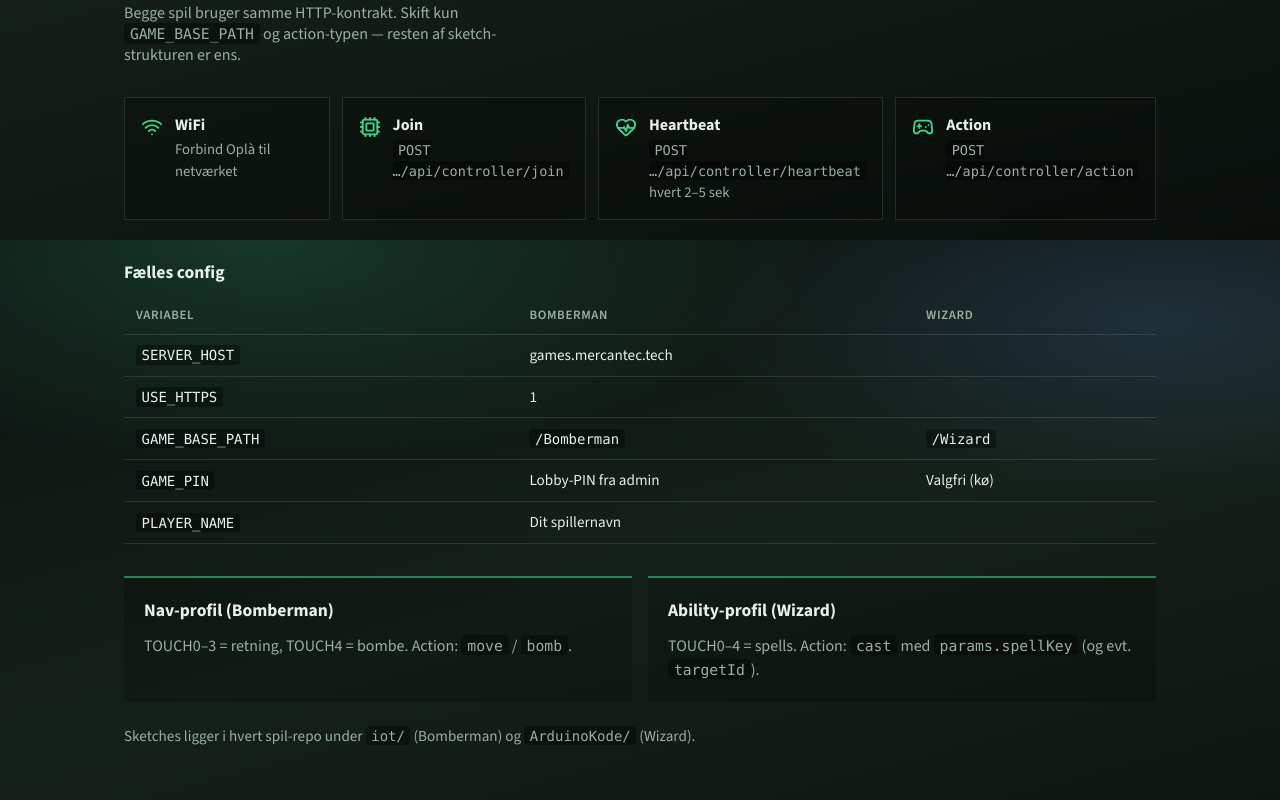
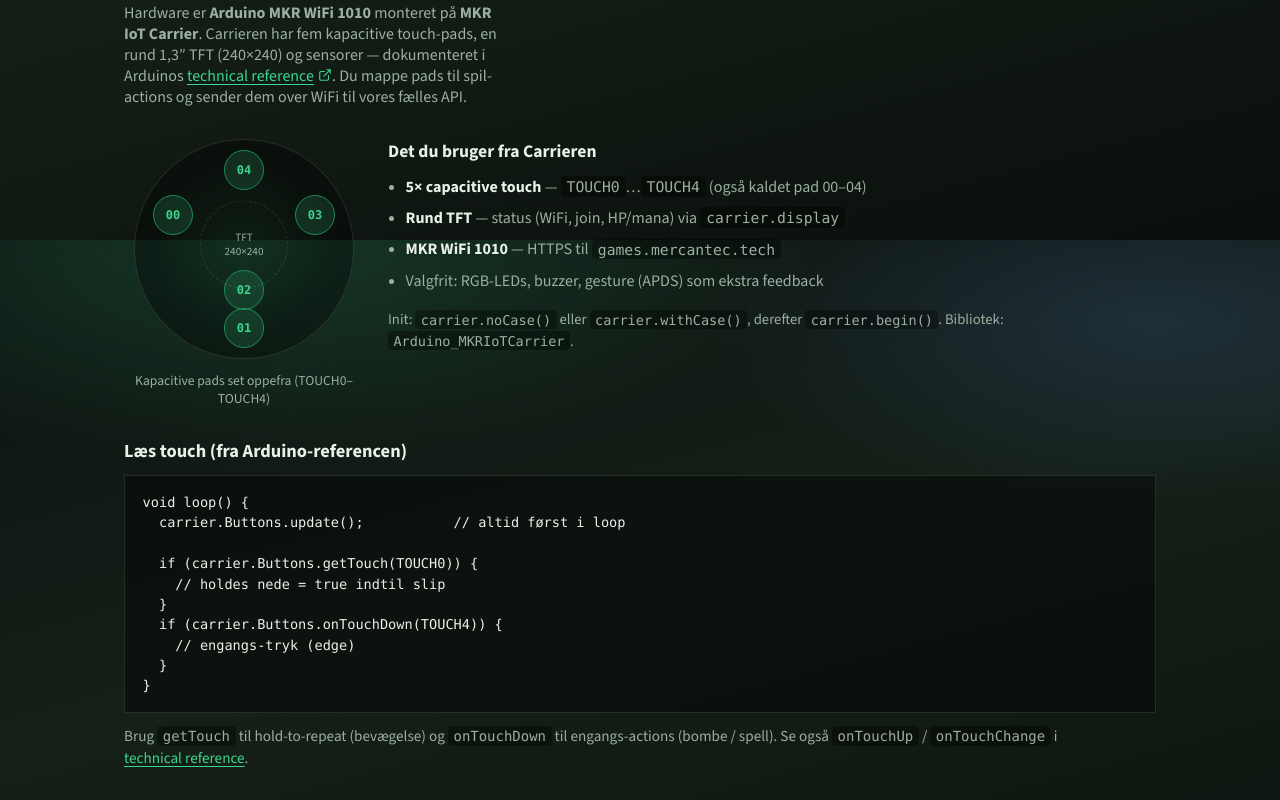
Before and after one commit to Mercantech/Games, a React (Vite) app in the folder web/: page / in a window 1280 px wide. Shown: the part 1360-2160 px from the top of the page. Built offline with nearby package versions, Linux system fonts and the light colour scheme.

Commit message:
Document MKR IoT Carrier pads and Buttons API on portal

```diff
--- a/web/src/App.css
+++ b/web/src/App.css
@@ -210,6 +210,147 @@
   line-height: 1.4;
 }
 
+.inline-link {
+  color: var(--accent);
+  text-decoration: underline;
+  text-underline-offset: 3px;
+  display: inline-flex;
+  align-items: center;
+  gap: 0.25rem;
+}
+
+.inline-link:hover {
+  color: var(--ink);
+}
+
+.hw-grid {
+  display: grid;
+  gap: 1.5rem;
+  margin-bottom: 2rem;
+}
+
+@media (min-width: 800px) {
+  .hw-grid {
+    grid-template-columns: 240px 1fr;
+    align-items: start;
+  }
+}
+
+.pad-diagram {
+  text-align: center;
+}
+
+.pad-ring {
+  position: relative;
+  width: 220px;
+  height: 220px;
+  margin: 0 auto;
+  border-radius: 50%;
+  border: 1px solid var(--line);
+  background:
+    radial-gradient(circle at 50% 50%, rgba(61, 214, 140, 0.08), transparent 60%),
+    rgba(0, 0, 0, 0.35);
+}
+
+.pad {
+  position: absolute;
+  width: 40px;
+  height: 40px;
+  border-radius: 50%;
+  border: 1px solid var(--accent-dim);
+  background: rgba(61, 214, 140, 0.15);
+  color: var(--accent);
+  font-family: ui-monospace, Consolas, monospace;
+  font-size: 0.75rem;
+  font-weight: 700;
+  display: grid;
+  place-items: center;
+}
+
+.pad-4 { top: 10px; left: 50%; transform: translateX(-50%); }
+.pad-0 { top: 55px; left: 18px; }
+.pad-3 { top: 55px; right: 18px; }
+.pad-2 { bottom: 48px; left: 50%; transform: translateX(-50%); }
+.pad-1 { bottom: 10px; left: 50%; transform: translateX(-50%); }
+
+.pad-screen {
+  position: absolute;
+  top: 50%;
+  left: 50%;
+  transform: translate(-50%, -55%);
+  width: 88px;
+  height: 88px;
+  border-radius: 50%;
+  border: 1px dashed var(--line);
+  display: grid;
+  place-content: center;
+  font-size: 0.7rem;
+  line-height: 1.25;
+  color: var(--muted);
+  text-align: center;
+}
+
+.pad-caption {
+  margin: 0.75rem 0 0;
+  font-size: 0.85rem;
+  color: var(--muted);
+}
+
+.hw-facts h3 {
+  margin: 0 0 0.75rem;
+  font-size: 1.1rem;
+}
+
+.hw-facts ul {
+  margin: 0 0 1rem;
+  padding-left: 1.1rem;
+  color: var(--muted);
+  line-height: 1.55;
+}
+
+.hw-facts li {
+  margin-bottom: 0.4rem;
+}
+
+.hw-facts strong {
+  color: var(--ink);
+}
+
+.hw-note {
+  margin: 0;
+  font-size: 0.92rem;
+  color: var(--muted);
+  line-height: 1.45;
+}
+
+.subhead {
+  font-size: 1.15rem;
+  margin: 0 0 0.75rem;
+}
+
+.code-panel {
+  margin: 0 0 0.75rem;
+  padding: 1rem 1.1rem;
+  overflow-x: auto;
+  border: 1px solid var(--line);
+  background: rgba(0, 0, 0, 0.4);
+}
+
+.code-panel pre {
+  margin: 0;
+  font-family: ui-monospace, Consolas, monospace;
+  font-size: 0.85rem;
+  line-height: 1.5;
+  color: var(--ink);
+}
+
+.api-note {
+  margin: 0 0 2rem;
+  color: var(--muted);
+  font-size: 0.95rem;
+  line-height: 1.45;
+}
+
 .config-block {
   margin-bottom: 2rem;
   overflow-x: auto;
@@ -219,6 +360,9 @@
 .profiles h3 {
   margin: 0 0 0.75rem;
   font-size: 1.1rem;
+  display: flex;
+  align-items: center;
+  gap: 0.45rem;
 }
 
 table {
@@ -266,9 +410,17 @@ th {
   line-height: 1.5;
 }
 
+.map-list {
+  margin: 0 0 0.85rem;
+  padding-left: 1.1rem;
+  color: var(--muted);
+  line-height: 1.55;
+}
+
 .repo-hint {
   color: var(--muted);
   font-size: 0.95rem;
+  line-height: 1.45;
 }
 
 .footer {
@@ -277,6 +429,10 @@ th {
   border-top: 1px solid var(--line);
   color: var(--muted);
   font-size: 0.9rem;
+  display: flex;
+  flex-wrap: wrap;
+  gap: 0.75rem 1.5rem;
+  justify-content: space-between;
 }
 
 @keyframes fade-up {
--- a/web/src/App.tsx
+++ b/web/src/App.tsx
@@ -1,5 +1,15 @@
 import './App.css'
-import { Bomb, Sparkles, Cpu, Wifi, HeartPulse, Gamepad2, ArrowRight } from 'lucide-react'
+import {
+  Bomb,
+  Sparkles,
+  Cpu,
+  Wifi,
+  HeartPulse,
+  Gamepad2,
+  ArrowRight,
+  Monitor,
+  ExternalLink,
+} from 'lucide-react'
 
 const GAMES = [
   {
@@ -22,6 +32,9 @@ const GAMES = [
   },
 ]
 
+const CARRIER_DOC =
+  'https://docs.arduino.cc/tutorials/mkr-iot-carrier/mkr-iot-carrier-01-technical-reference/'
+
 export default function App() {
   return (
     <div className="page">
@@ -29,7 +42,8 @@ export default function App() {
         <p className="brand">Mercantec Games</p>
         <h1 className="headline">Spil. Controllers. Samme host.</h1>
         <p className="lede">
-          Vælg et spil herunder — eller byg en Arduino Oplà-controller med den fælles API.
+          Vælg et spil — eller byg en trådløs controller med Arduino MKR WiFi 1010 + MKR IoT
+          Carrier (Oplà).
         </p>
         <div className="hero-ctas">
           <a className="cta primary" href="/Bomberman">
@@ -66,18 +80,86 @@ export default function App() {
       </section>
 
       <section className="section controller" id="arduino">
-        <h2>Arduino Oplà controller</h2>
+        <h2>Byg en Oplà-controller</h2>
         <p className="section-lede">
-          Begge spil bruger samme HTTP-kontrakt. Skift kun <code>GAME_BASE_PATH</code> og
-          action-typen — resten af sketch-strukturen er ens.
+          Hardware er <strong>Arduino MKR WiFi 1010</strong> monteret på{' '}
+          <strong>MKR IoT Carrier</strong>. Carrieren har fem kapacitive touch-pads, en rund
+          1,3″ TFT (240×240) og sensorer — dokumenteret i Arduinos{' '}
+          <a className="inline-link" href={CARRIER_DOC} target="_blank" rel="noreferrer">
+            technical reference <ExternalLink size={14} />
+          </a>
+          . Du mappe pads til spil-actions og sender dem over WiFi til vores fælles API.
         </p>
 
+        <div className="hw-grid">
+          <div className="pad-diagram" aria-hidden="true">
+            <div className="pad-ring">
+              <span className="pad pad-4">04</span>
+              <span className="pad pad-0">00</span>
+              <span className="pad pad-3">03</span>
+              <span className="pad pad-2">02</span>
+              <span className="pad pad-1">01</span>
+              <span className="pad-screen">TFT<br />240×240</span>
+            </div>
+            <p className="pad-caption">Kapacitive pads set oppefra (TOUCH0–TOUCH4)</p>
+          </div>
+
+          <div className="hw-facts">
+            <h3>Det du bruger fra Carrieren</h3>
+            <ul>
+              <li>
+                <strong>5× capacitive touch</strong> — <code>TOUCH0</code>…<code>TOUCH4</code>{' '}
+                (også kaldet pad 00–04)
+              </li>
+              <li>
+                <strong>Rund TFT</strong> — status (WiFi, join, HP/mana) via{' '}
+                <code>carrier.display</code>
+              </li>
+              <li>
+                <strong>MKR WiFi 1010</strong> — HTTPS til <code>games.mercantec.tech</code>
+              </li>
+              <li>
+                Valgfrit: RGB-LEDs, buzzer, gesture (APDS) som ekstra feedback
+              </li>
+            </ul>
+            <p className="hw-note">
+              Init: <code>carrier.noCase()</code> eller <code>carrier.withCase()</code>, derefter{' '}
+              <code>carrier.begin()</code>. Bibliotek:{' '}
+              <code>Arduino_MKRIoTCarrier</code>.
+            </p>
+          </div>
+        </div>
+
+        <h3 className="subhead">Læs touch (fra Arduino-referencen)</h3>
+        <div className="code-panel">
+          <pre>{`void loop() {
+  carrier.Buttons.update();           // altid først i loop
+
+  if (carrier.Buttons.getTouch(TOUCH0)) {
+    // holdes nede = true indtil slip
+  }
+  if (carrier.Buttons.onTouchDown(TOUCH4)) {
+    // engangs-tryk (edge)
+  }
+}`}</pre>
+        </div>
+        <p className="api-note">
+          Brug <code>getTouch</code> til hold-to-repeat (bevægelse) og <code>onTouchDown</code> til
+          engangs-actions (bombe / spell). Se også <code>onTouchUp</code> /{' '}
+          <code>onTouchChange</code> i{' '}
+          <a className="inline-link" href={CARRIER_DOC} target="_blank" rel="noreferrer">
+            technical reference
+          </a>
+          .
+        </p>
+
+        <h3 className="subhead">Spil-flow (HTTP)</h3>
         <ol className="flow">
           <li>
             <Wifi size={22} />
             <div>
               <strong>WiFi</strong>
-              <span>Forbind Oplà til netværket</span>
+              <span>MKR WiFi 1010 → dit netværk</span>
             </div>
           </li>
           <li>
@@ -103,14 +185,14 @@ export default function App() {
             <div>
               <strong>Action</strong>
               <span>
-                <code>POST …/api/controller/action</code>
+                Pad → <code>POST …/api/controller/action</code>
               </span>
             </div>
           </li>
         </ol>
 
         <div className="config-block">
-          <h3>Fælles config</h3>
+          <h3>Fælles config i sketch</h3>
           <table>
             <thead>
               <tr>
@@ -130,7 +212,7 @@ export default function App() {
                 <td>
                   <code>USE_HTTPS</code>
                 </td>
-                <td colSpan={2}>1</td>
+                <td colSpan={2}>1 (upload root-cert til boardet én gang)</td>
               </tr>
               <tr>
                 <td>
@@ -162,26 +244,71 @@ export default function App() {
 
         <div className="profiles">
           <article>
-            <h3>Nav-profil (Bomberman)</h3>
-            <p>TOUCH0–3 = retning, TOUCH4 = bombe. Action: <code>move</code> / <code>bomb</code>.</p>
+            <h3>
+              <Monitor size={18} /> Nav-profil · Bomberman
+            </h3>
+            <ul className="map-list">
+              <li>
+                <code>TOUCH0</code> → move UP
+              </li>
+              <li>
+                <code>TOUCH1</code> → move DOWN
+              </li>
+              <li>
+                <code>TOUCH2</code> → move LEFT
+              </li>
+              <li>
+                <code>TOUCH3</code> → move RIGHT
+              </li>
+              <li>
+                <code>TOUCH4</code> → bomb (<code>onTouchDown</code>)
+              </li>
+            </ul>
+            <p>
+              Action: <code>move</code> / <code>bomb</code> med evt.{' '}
+              <code>params.direction</code>.
+            </p>
           </article>
           <article>
-            <h3>Ability-profil (Wizard)</h3>
+            <h3>
+              <Sparkles size={18} /> Ability-profil · Wizard
+            </h3>
+            <ul className="map-list">
+              <li>
+                <code>TOUCH0</code> → FIREBALL
+              </li>
+              <li>
+                <code>TOUCH1</code> → LIGHTNING
+              </li>
+              <li>
+                <code>TOUCH2</code> → SHIELD
+              </li>
+              <li>
+                <code>TOUCH3</code> → HEAL
+              </li>
+              <li>
+                <code>TOUCH4</code> → DEATH_RAY / POWER_BOOST
+              </li>
+            </ul>
             <p>
-              TOUCH0–4 = spells. Action: <code>cast</code> med{' '}
-              <code>params.spellKey</code> (og evt. <code>targetId</code>).
+              Action: <code>cast</code> med <code>params.spellKey</code> (og evt.{' '}
+              <code>targetId</code>). Brug display til HP/mana fra heartbeat.
             </p>
           </article>
         </div>
 
         <p className="repo-hint">
-          Sketches ligger i hvert spil-repo under <code>iot/</code> (Bomberman) og{' '}
-          <code>ArduinoKode/</code> (Wizard).
+          Starter-sketches: Bomberman <code>iot/</code> · Wizard <code>ArduinoKode/</code>. Samme
+          pad-API — skift kun <code>GAME_BASE_PATH</code> og hvordan du mapper{' '}
+          <code>TOUCH*</code> til actions.
         </p>
       </section>
 
       <footer className="footer">
         <span>Mercantec · games.mercantec.tech</span>
+        <a className="inline-link" href={CARRIER_DOC} target="_blank" rel="noreferrer">
+          MKR IoT Carrier reference
+        </a>
       </footer>
     </div>
   )
```
